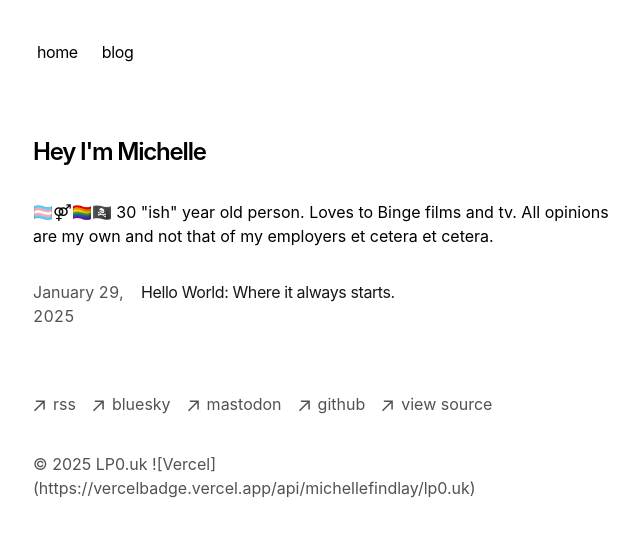
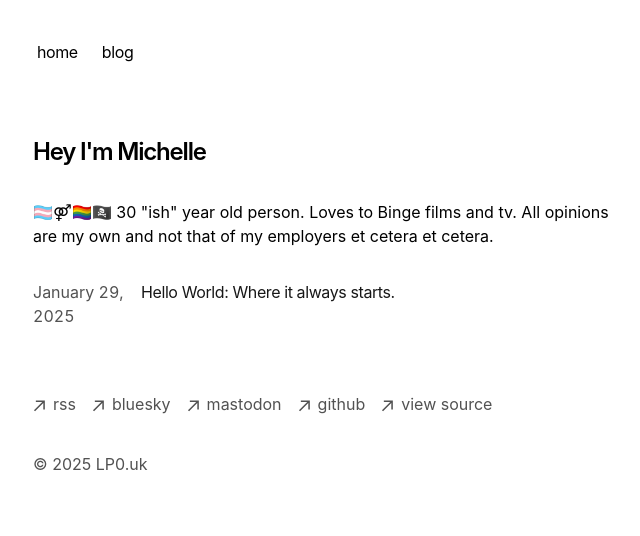
Before and after one commit to MichelleFindlay/lp0.uk, a Next.js app: page / in a window 1280 px wide. Shown: the top 536 px of the page, without its empty margins (319-959 px from the left). Built offline with nearby package versions, Linux system fonts and the light colour scheme.

Commit message:
Update footer.tsx

```diff
--- a/app/components/footer.tsx
+++ b/app/components/footer.tsx
@@ -76,7 +76,7 @@ export default function Footer() {
         </li>
       </ul>
       <p className="mt-8 text-neutral-600 dark:text-neutral-300">
-        © {new Date().getFullYear()} LP0.uk ![Vercel](https://vercelbadge.vercel.app/api/michellefindlay/lp0.uk)
+        © {new Date().getFullYear()} LP0.uk
       </p>
     </footer>
   )
```
